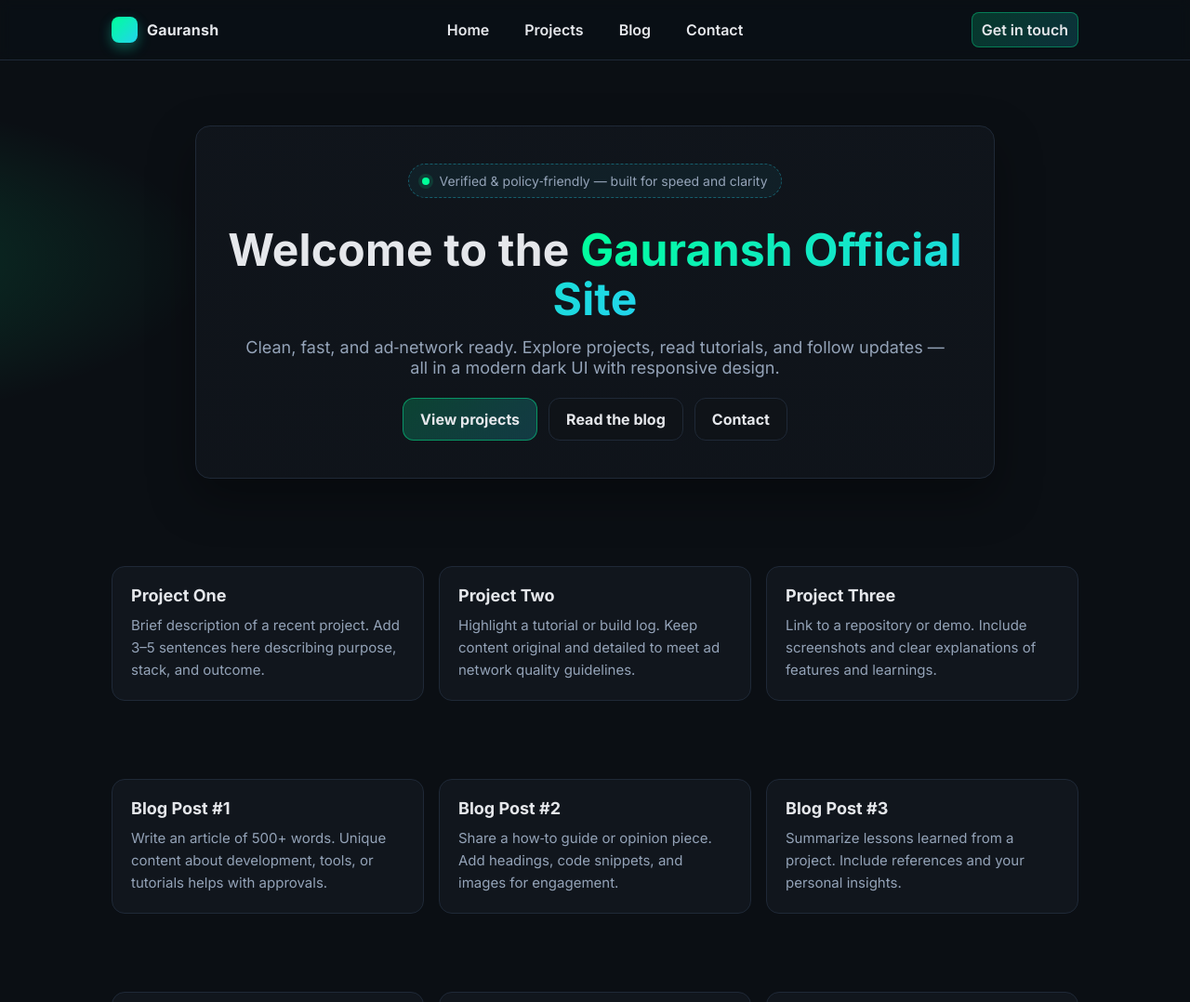
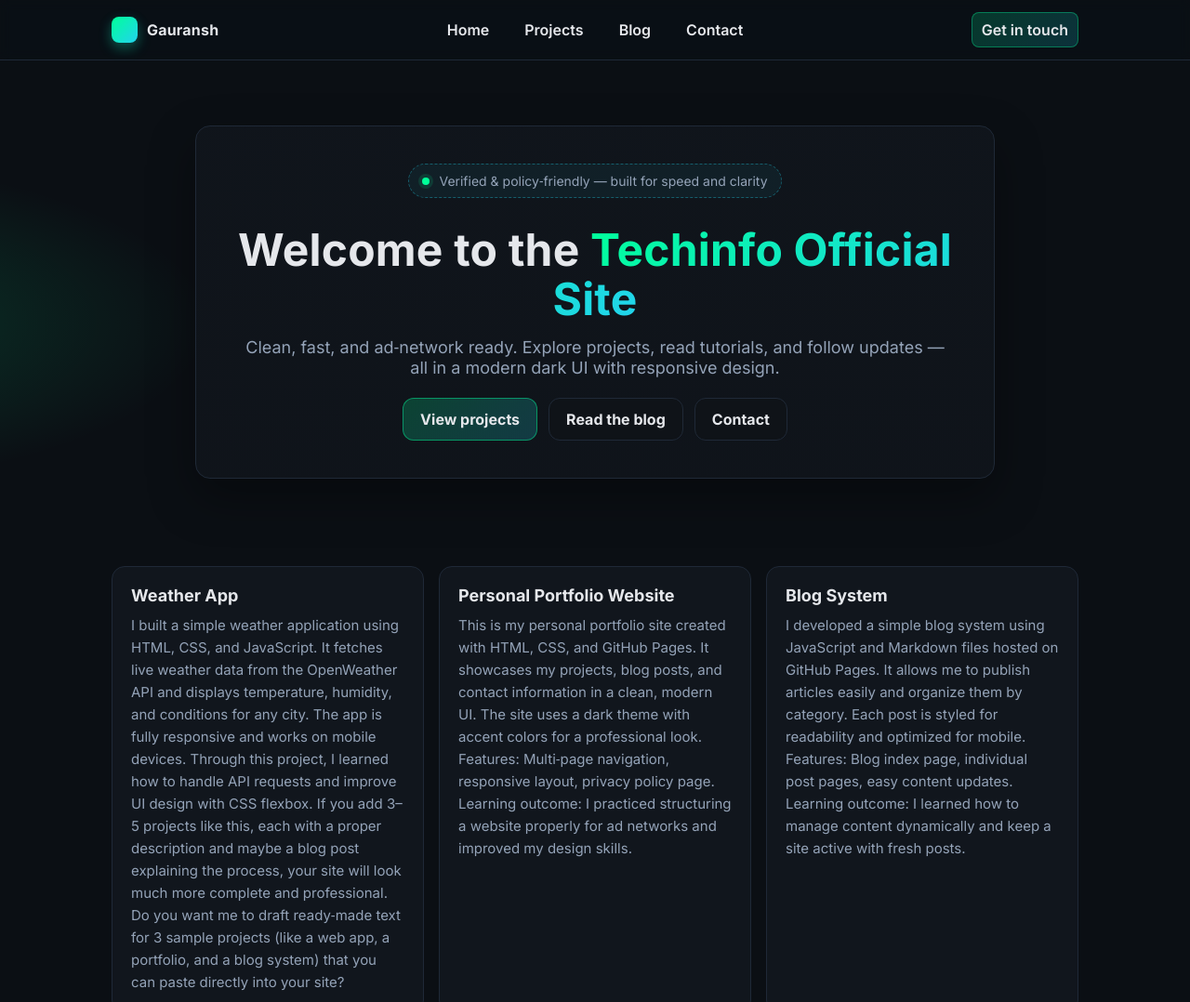
Before and after one commit to Gauransh222/gauransh222.github.io, a plain HTML site: page index.html in a window 1280 px wide. Shown: the top 1078 px of the page at 93% size. Drawn offline with Linux system fonts and the light colour scheme.

Commit message:
Update1 index.html

```diff
--- a/index.html
+++ b/index.html
@@ -8,7 +8,7 @@
   <!-- Monetag verification -->
   <meta name="monetag" content="0e14315eb68e0fe411c78cb2c6c15a02">
 
-  <title>Gauransh Official Site</title>
+  <title>Techinfo Official Site</title>
 
   <!-- Fonts -->
   <link href="https://fonts.googleapis.com/css2?family=Inter:wght@400;600;700&display=swap" rel="stylesheet">
@@ -252,7 +252,7 @@
         Verified & policy‑friendly — built for speed and clarity
       </div>
       <h1>
-        Welcome to the <span class="accent">Gauransh Official Site</span>
+        Welcome to the <span class="accent">Techinfo Official Site</span>
       </h1>
       <p>
         Clean, fast, and ad‑network ready. Explore projects, read tutorials, and follow updates —
@@ -270,17 +270,28 @@
   <section id="projects" class="section container">
     <div class="grid">
       <div class="card">
-        <h3>Project One</h3>
-        <p>Brief description of a recent project. Add 3–5 sentences here describing purpose, stack, and outcome.</p>
+        <h3>Weather App</h3>
+        <p>I built a simple weather application using HTML, CSS, and JavaScript. It fetches live weather data from the OpenWeather API and displays temperature, humidity, and conditions for any city. The app is fully responsive and works on mobile devices. Through this project, I learned how to handle API requests and improve UI design with CSS flexbox.
+
+If you add 3–5 projects like this, each with a proper description and maybe a blog post explaining the process, your site will look much more complete and professional.
+Do you want me to draft ready‑made text for 3 sample projects (like a web app, a portfolio, and a blog system) that you can paste directly into your site?
+</p>
       </div>
       <div class="card">
-        <h3>Project Two</h3>
-        <p>Highlight a tutorial or build log. Keep content original and detailed to meet ad network quality guidelines.</p>
+        <h3>Personal Portfolio Website</h3>
+        <p>This is my personal portfolio site created with HTML, CSS, and GitHub Pages. It showcases my projects, blog posts, and contact information in a clean, modern UI. The site uses a dark theme with accent colors for a professional look.
+Features: Multi‑page navigation, responsive layout, privacy policy page.
+Learning outcome: I practiced structuring a website properly for ad networks and improved my design skills.
+</p>
       </div>
       <div class="card">
-        <h3>Project Three</h3>
-        <p>Link to a repository or demo. Include screenshots and clear explanations of features and learnings.</p>
-      </div>
+        <h3>Blog System</h3>
+          <p> I developed a simple blog system using JavaScript and Markdown files hosted on GitHub Pages. It allows me to publish articles easily and organize them by category. Each post is styled for readability and optimized for mobile.
+Features: Blog index page, individual post pages, easy content updates.
+Learning outcome: I learned how to manage content dynamically and keep a site active with fresh posts.
+ </p></p>
+        <div>
+
     </div>
   </section>
 
```
